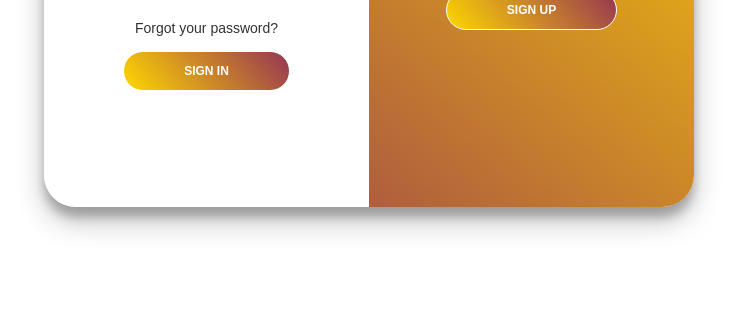
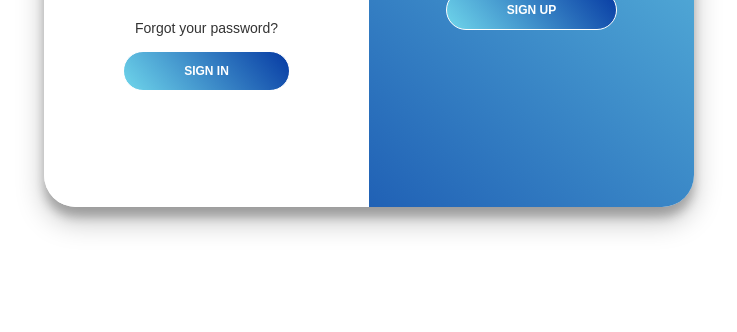
Before and after one commit to Abhishek-Kartik/login-page, a plain HTML site: page index.html in a window 1280 px wide. Shown: the part 468-800 px from the top of the page, without its empty margins (271-1008 px from the left). Drawn offline with Linux system fonts and the light colour scheme.

Commit message:
color combination updated

```diff
--- a/index.html
+++ b/index.html
@@ -24,10 +24,9 @@
                         <i class="fab fa-github"></i>
                     </a>
                 </div>
-                <span>Use your email for registration</span>
                 <input type="text" placeholder="Name: Abhishek">
                 <input type="email" placeholder="Email">
-                <input type="password" placeholder="Password">
+                <input type="password" placeholder="New Password">
                 <input type="password" placeholder="Confirm Password" required>
                 <br>
                 <button>Sign Up</button>
--- a/style.css
+++ b/style.css
@@ -32,7 +32,7 @@ span {
 button {
     border-radius: 2em;
     border: 1px solid #fff;
-    background: linear-gradient(50deg, #ffd700, #953553 );
+    background: linear-gradient(50deg, #6fd6eb, #063aa3 );
     color: #FFFFFF;
     font-size: 12px;
     font-weight: bold;
@@ -169,8 +169,8 @@ button.ghost {
 }
 
 .overlay {
-    background: linear-gradient(50deg, #953553, #ffd700);
-    background: -webkit-linear-gradient(50deg, #953553, #ffd700);
+    background: linear-gradient(50deg, #063aa3,#6fd6eb);
+    background: -webkit-linear-gradient(50deg,#063aa3,#6fd6eb );
     background-repeat: no-repeat;
     background-size: cover;
     background-position: 0 0;
```
